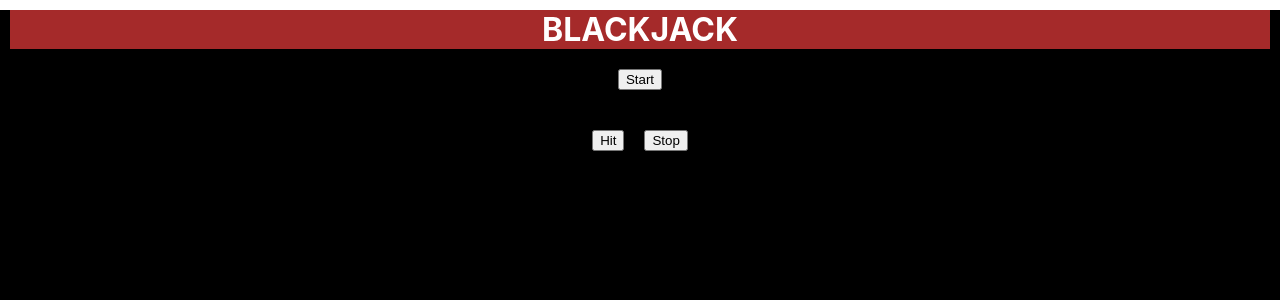
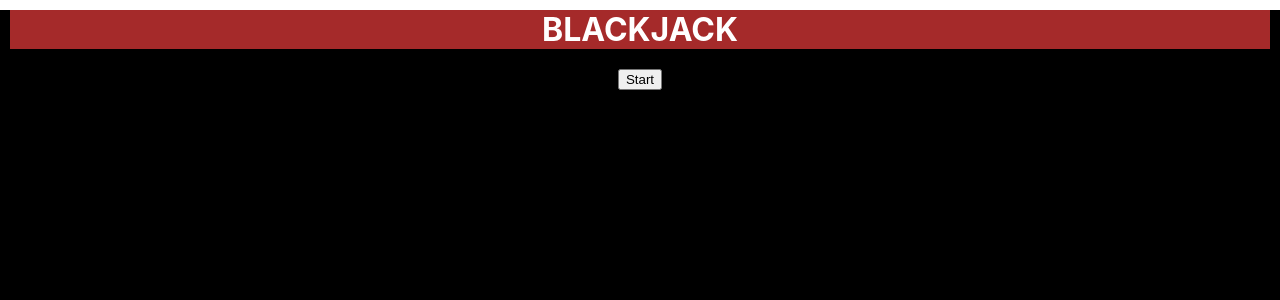
Before and after one commit to seilcho7/week_12-backjack, a React (Create React App) app: page / in a window 1280 px wide. Shown: the top 300 px of the page. Built offline with nearby package versions, Linux system fonts and the light colour scheme; the HTML template or start-up script is replaced by a standard one.

Commit message:
hide bunnton ternary adds

```diff
--- a/src/Deck.js
+++ b/src/Deck.js
@@ -43,8 +43,8 @@ class Deck extends React.Component {
                     </div>
                         {this.state.dealerTotal ? <h4>Dealer total: {this.state.dealerTotal}</h4> : null}
                     <br></br>
-                <button onClick={this._hitCard}>Hit</button>
-                <button onClick={this.state.deck ? this._showDealer : null}>Stop</button>
+                {this.state.p1 ? <button onClick={this._hitCard}>Hit</button> : null}
+                {this.state.p1 ? <button onClick={this.state.deck ? this._showDealer : null}>Stop</button> : null}
             </div>
         )
     }
```
